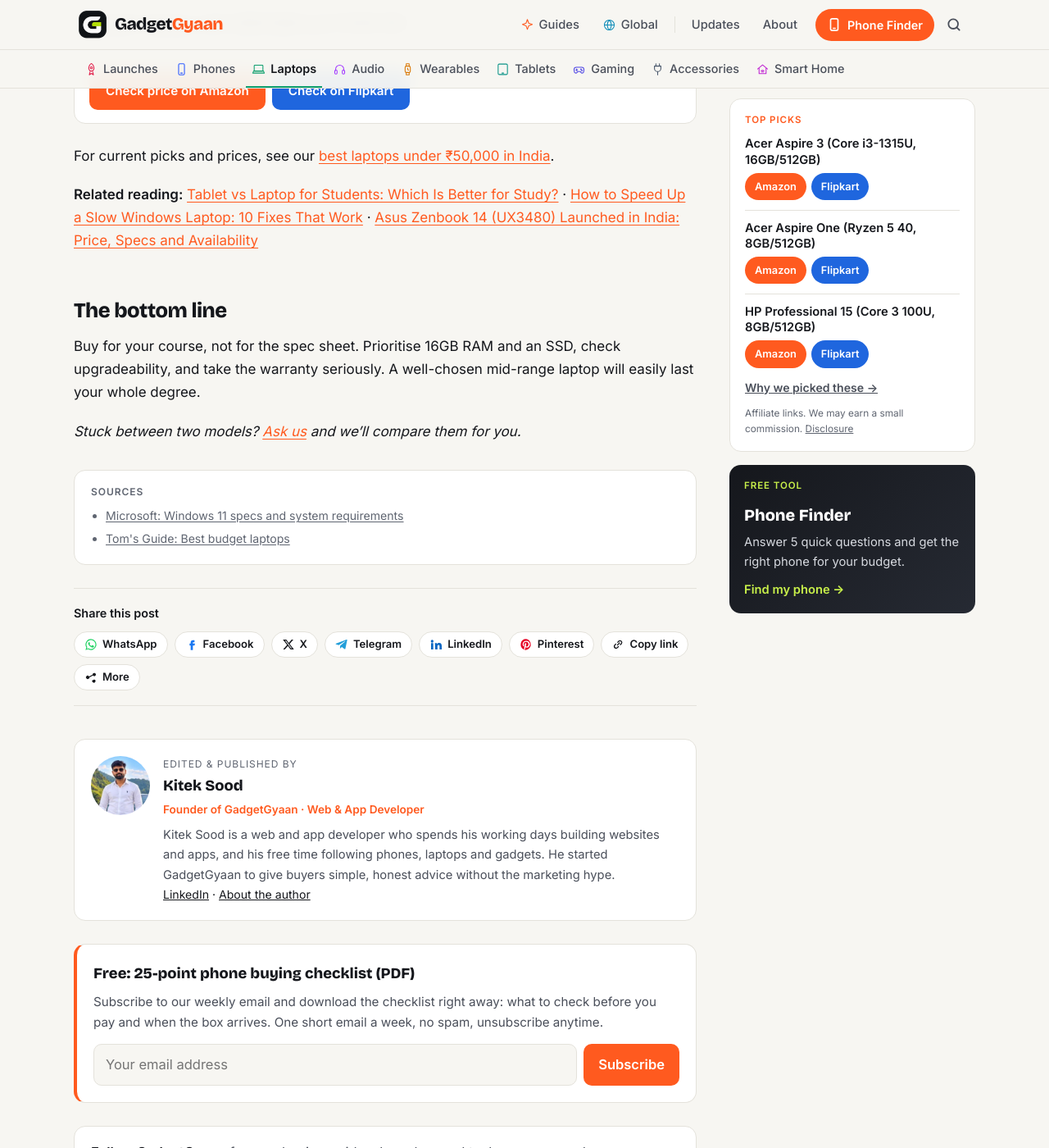
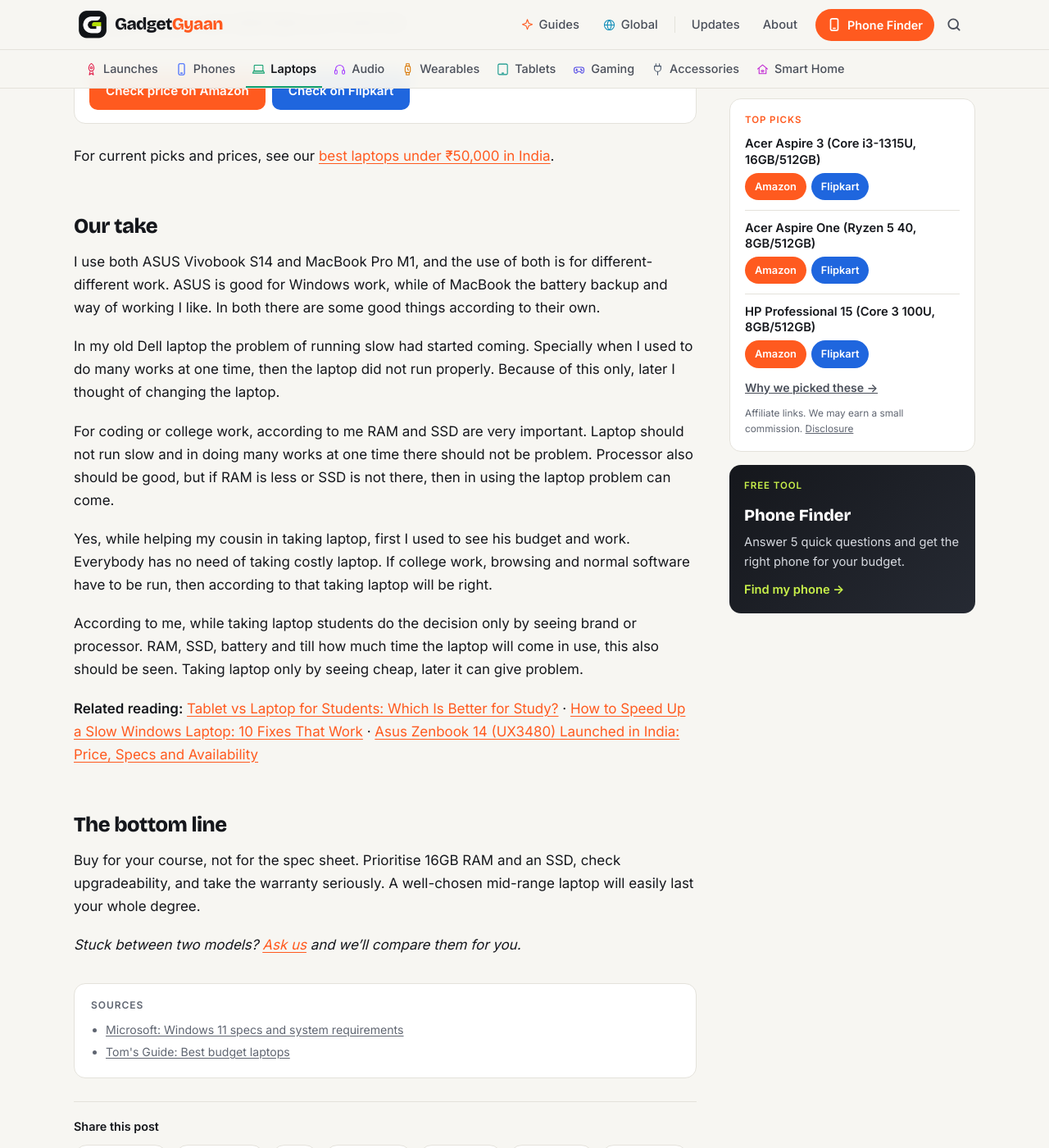
Before and after one commit to kiteksood167/kiteksood167.github.io, a Jekyll site: the page built from _posts/2026-10-19-laptop-buying-guide-for-college-students.md, in a window 1280 px wide and 1400 px high, scrolled down 4418 px. Shown: the whole window at 82% size. Built offline with Jekyll 4.4.1, drawn with Linux system fonts in a browser that asks for light colours; comment, search, counter and statistics services are not loaded; some of the changed text lies outside the part shown.

Commit message:
College laptop guide: add owner's Our take
Co-Authored-By: Claude Opus 5.5 <noreply@anthropic.com>
Claude-Session: https://claude.ai/code/session_01WQRPmSxMwztgHXfstCGpBN

```diff
--- a/_posts/2026-10-19-laptop-buying-guide-for-college-students.md
+++ b/_posts/2026-10-19-laptop-buying-guide-for-college-students.md
@@ -81,6 +82,18 @@ If you carry it to college every day, aim for under **1.6 kg** and a real-world
 
 For current picks and prices, see our [best laptops under ₹50,000 in India](/best-laptops-under-50000-india/).
 
+## Our take
+
+I use both ASUS Vivobook S14 and MacBook Pro M1, and the use of both is for different-different work. ASUS is good for Windows work, while of MacBook the battery backup and way of working I like. In both there are some good things according to their own.
+
+In my old Dell laptop the problem of running slow had started coming. Specially when I used to do many works at one time, then the laptop did not run properly. Because of this only, later I thought of changing the laptop.
+
+For coding or college work, according to me RAM and SSD are very important. Laptop should not run slow and in doing many works at one time there should not be problem. Processor also should be good, but if RAM is less or SSD is not there, then in using the laptop problem can come.
+
+Yes, while helping my cousin in taking laptop, first I used to see his budget and work. Everybody has no need of taking costly laptop. If college work, browsing and normal software have to be run, then according to that taking laptop will be right.
+
+According to me, while taking laptop students do the decision only by seeing brand or processor. RAM, SSD, battery and till how much time the laptop will come in use, this also should be seen. Taking laptop only by seeing cheap, later it can give problem.
+
 **Related reading:** [Tablet vs Laptop for Students: Which Is Better for Study?](/tablet-vs-laptop-for-students/) · [How to Speed Up a Slow Windows Laptop: 10 Fixes That Work](/speed-up-slow-windows-laptop/) · [Asus Zenbook 14 (UX3480) Launched in India: Price, Specs and Availability](/asus-zenbook-14-ux3480-india-launch-november-5/)
 
 ## The bottom line
```
Also changed, not shown: other parts of _posts/2026-10-19-laptop-buying-guide-for-college-students.md (+1 -0 lines).
